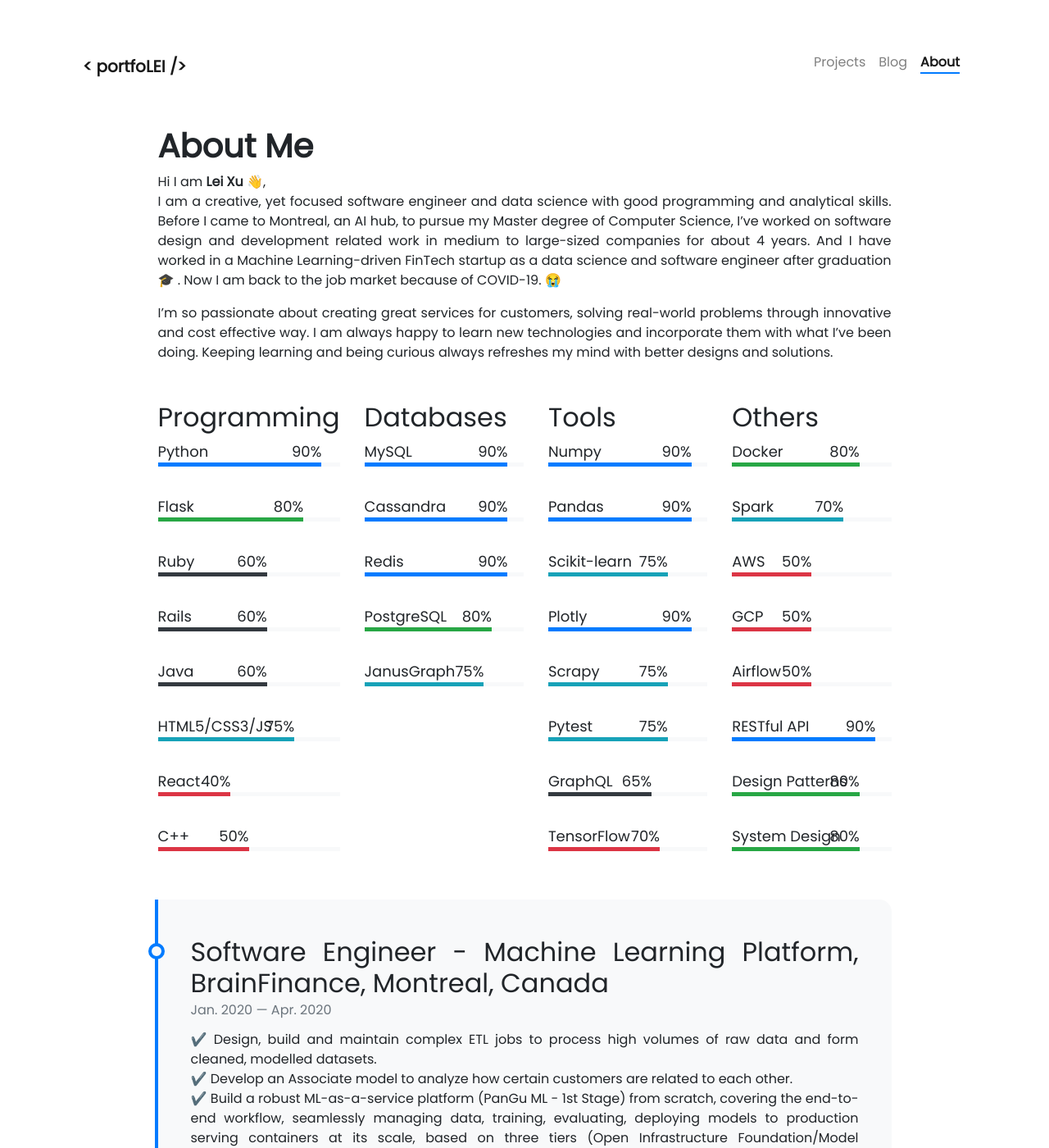
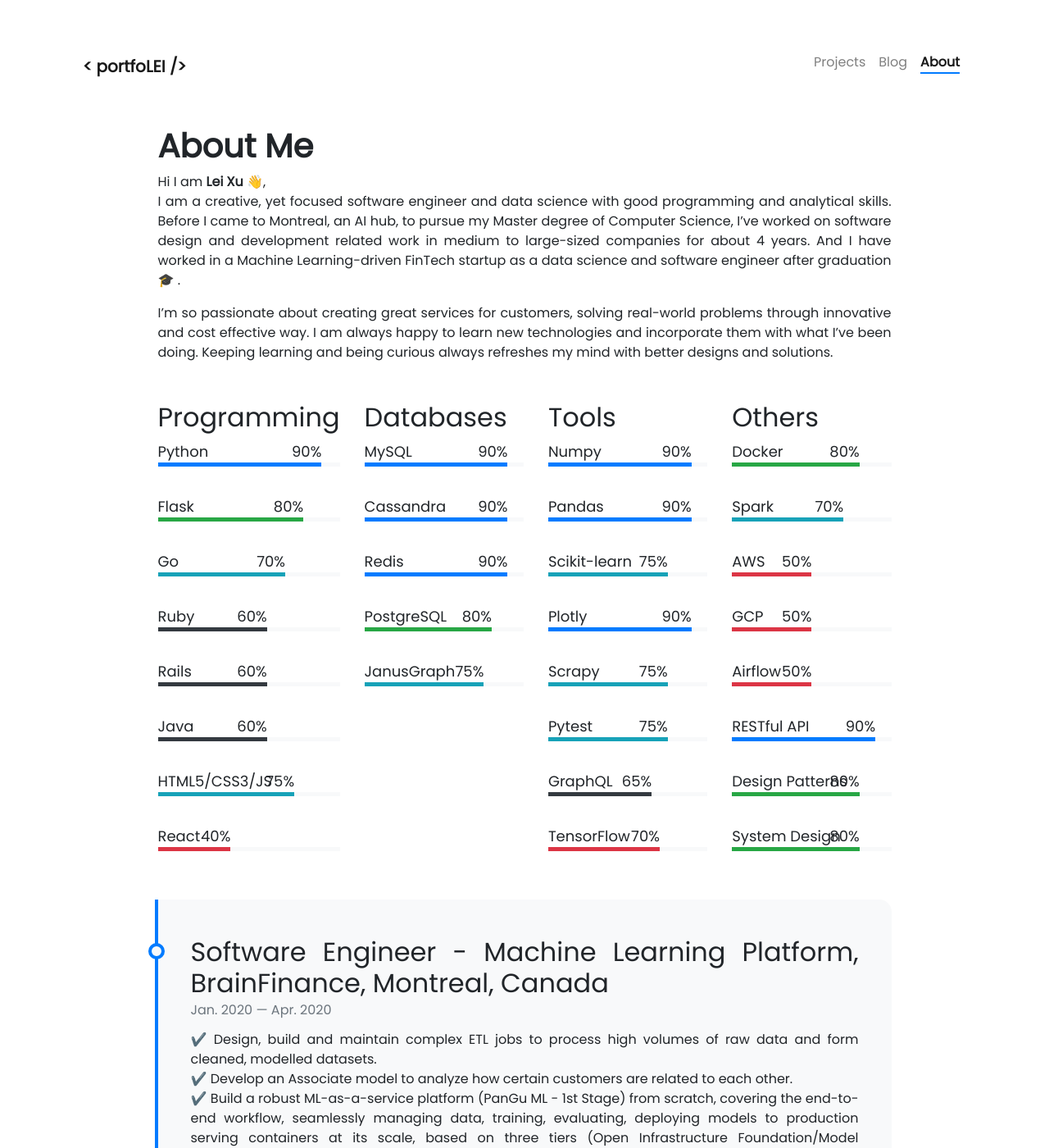
Before and after one commit to Lei-Xu/Lei-Xu.github.io, a Jekyll site: the page built from pages/about.md, in a window 1280 px wide and 1400 px high. Shown: the whole window at 82% size. Built offline with Jekyll 4.4.1, drawn with Linux system fonts in a browser that asks for light colours; nearby versions of some CDN libraries; emoji names are drawn with the system emoji font.

Commit message:
no message

```diff
--- a/_data/programming.yml
+++ b/_data/programming.yml
@@ -5,6 +5,10 @@
 - name: Flask
   percentage: 80
   color: success
+
+- name: Go
+  percentage: 70
+  color: info
 
 - name: Ruby
   percentage: 60
@@ -25,7 +29,3 @@
 - name: React
   percentage: 40
   color: danger
-
-- name: C++
-  percentage: 50
-  color: danger
--- a/pages/about.md
+++ b/pages/about.md
@@ -8,7 +8,7 @@ weight: 3
 # **About Me**
 
 Hi I am **{{ site.author.name }}** :wave:,<br>
-I am a creative, yet focused software engineer and data science with good programming and analytical skills. Before I came to Montreal, an AI hub, to pursue my Master degree of Computer Science, I’ve worked on software design and development related work in medium to large-sized companies for about 4 years. And I have worked in a Machine Learning-driven FinTech startup as a data science and software engineer after graduation :mortar_board: . Now I am back to the job market because of COVID-19. :sob:
+I am a creative, yet focused software engineer and data science with good programming and analytical skills. Before I came to Montreal, an AI hub, to pursue my Master degree of Computer Science, I’ve worked on software design and development related work in medium to large-sized companies for about 4 years. And I have worked in a Machine Learning-driven FinTech startup as a data science and software engineer after graduation :mortar_board: .
 
 I'm so passionate about creating great services for customers, solving real-world problems through innovative and cost effective way. I am always happy to learn new  technologies and incorporate them with what I’ve been doing. Keeping learning and being curious always refreshes my mind with better designs and solutions.
 
--- a/pages/projects.html
+++ b/pages/projects.html
@@ -5,6 +5,7 @@ permalink: /projects/
 weight: 1
 remote_projects:
   - Failure-Tolerant-Highly-Available-Distributed-Class-Management-Application
+  - Streaming-Media
 ---
 
 {% include projects/index.html %}
```
